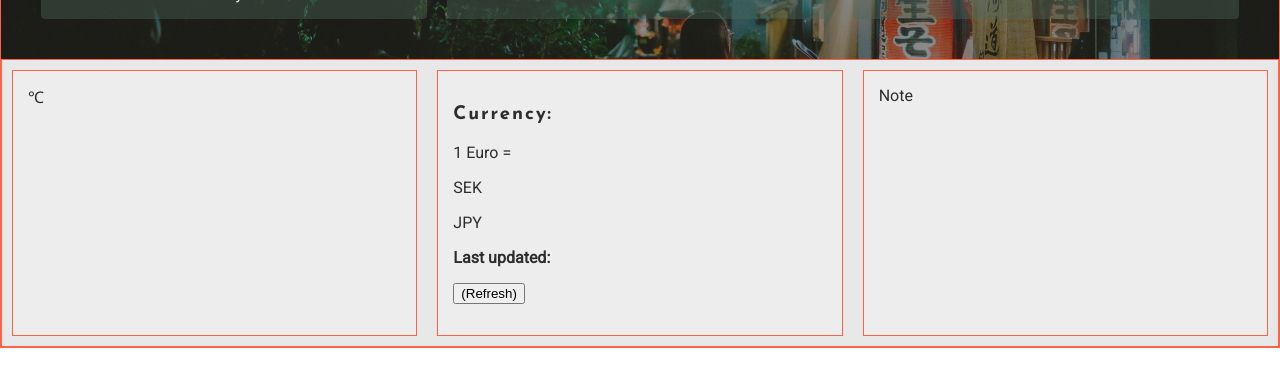
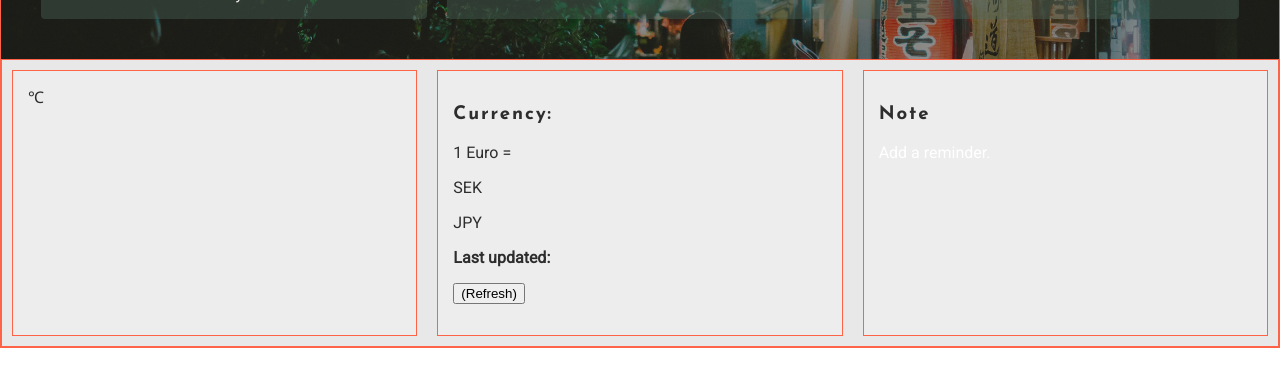
Before and after one commit to uddesson/travel-planner, a React (Create React App) app: page / in a window 1280 px wide. Shown: the part 333-719 px from the top of the page. Built offline with nearby package versions, Linux system fonts and the light colour scheme; no server answers.

Commit message:
Add option for setting custom note

```diff
--- a/src/components/App.js
+++ b/src/components/App.js
@@ -9,21 +9,29 @@ class App extends Component {
   state = {
     optionMode: false,
     countDownSetByUser: '',
+    noteSetByUser: ''
   }
 
   toggleOptionDisplay = () => {
     this.state.optionMode ? this.setState({optionMode: false}) : this.setState({optionMode: true});
   }
 
-  handleChange = (newCountDownDate) => {
-    this.setState({countDownSetByUser: newCountDownDate });
+  handleChange = (date, note) => {
+    this.setState({countDownSetByUser: date, noteSetByUser: note});
   }
 
   render() {
     return (
       <div className="container testborder">
-        <Header toggleOptionDisplay={this.toggleOptionDisplay} countDownSetByUser={this.state.countDownSetByUser}/>
-        <Main />
+        <Header
+          toggleOptionDisplay={this.toggleOptionDisplay}
+          countDownSetByUser={this.state.countDownSetByUser}
+        />
+        <Main
+          toggleOptionDisplay={this.toggleOptionDisplay}
+          noteSetByUser={this.state.noteSetByUser}
+          handleChange={this.handleChange}
+        />
         {this.state.optionMode && <Options handleChange={this.handleChange}/>}
       </div>
     );
--- a/src/components/Main.js
+++ b/src/components/Main.js
@@ -3,12 +3,15 @@ import Weather from './Weather';
 import Currency from './Currency';
 import Note from './Note';
 
-function Main(){
+function Main(props){
     return(
         <div className="grid testborder">
             <Weather />
             <Currency />
-            <Note />
+            <Note
+                isEmpty={!props.noteSetByUser ? true : false}
+                content={props.noteSetByUser}
+                toggleOptionDisplay={props.toggleOptionDisplay}/>
         </div>
     );
 }
--- a/src/components/Note.js
+++ b/src/components/Note.js
@@ -1,10 +1,20 @@
 import React from 'react';
 
-class Note extends React.Component{
-    render(){
+function Note(props){
+    if(props.isEmpty){
         return(
             <div className="testborder">
-                Note
+                <h3>Note</h3>
+                <a href="#options" onClick={props.toggleOptionDisplay}>
+                    Add a reminder.
+                </a>
+            </div>
+        )
+    } else {
+        return(
+            <div className="testborder">
+                <h3>Note</h3>
+                {props.content}
             </div>
         )
     }
--- a/src/components/Options.js
+++ b/src/components/Options.js
@@ -3,29 +3,41 @@ import React from 'react';
 class Options extends React.Component{
 
     state = {
-        newCountDownDate: ''
+        date: '',
+        formattedDate: '',
+        note: ''
     }
 
     handleDateInput = (event) => {
         event.preventDefault();
         let now = new Date();
+        let input = event.target.value;
+        this.setState({date: input});
+
         let inputDate = new Date(event.target.value);
 
         // Don't accept dates that have passed
         if(inputDate > now){
-            let newCountDownDate = new Date(inputDate).getTime();
-            this.setState({ newCountDownDate });
+            let formattedDate = new Date(inputDate).getTime();
+            this.setState({ formattedDate });
         }
+    }
+
+    handleNoteInput = (event) => {
+        event.preventDefault();
+        let note = event.target.value;
+        this.setState({note});
     }
 
     handleChange = (event) => {
         event.preventDefault();
-        this.props.handleChange(this.state.newCountDownDate);
+        this.props.handleChange(this.state.formattedDate, this.state.note);
     }
 
+    // TODO: Separate these into components
     render(){
         return(
-            <div id="options">
+            <div id="options" className="options">
                 <h3>Options</h3>
                 <form onSubmit={this.handleChange}>
                     <label htmlFor="date">Update departure date:</label>
@@ -33,9 +45,20 @@ class Options extends React.Component{
                     <input
                         type="text"
                         name="date"
-                        value={this.state.date}
                         onChange={this.handleDateInput}
+                        // value={this.state.formattedDate}
                         placeholder="YYYY-MM-DD">
+                    </input>
+                <input type="submit"></input>
+                <br/>
+                <label htmlFor="note">Current note:</label>
+                    <br/>
+                    <input
+                        type="text"
+                        name="note"
+                        onChange={this.handleNoteInput}
+                        value={this.state.note}
+                        placeholder="Min 5 chars">
                     </input>
                 <input type="submit"></input>
                 </form>
```
